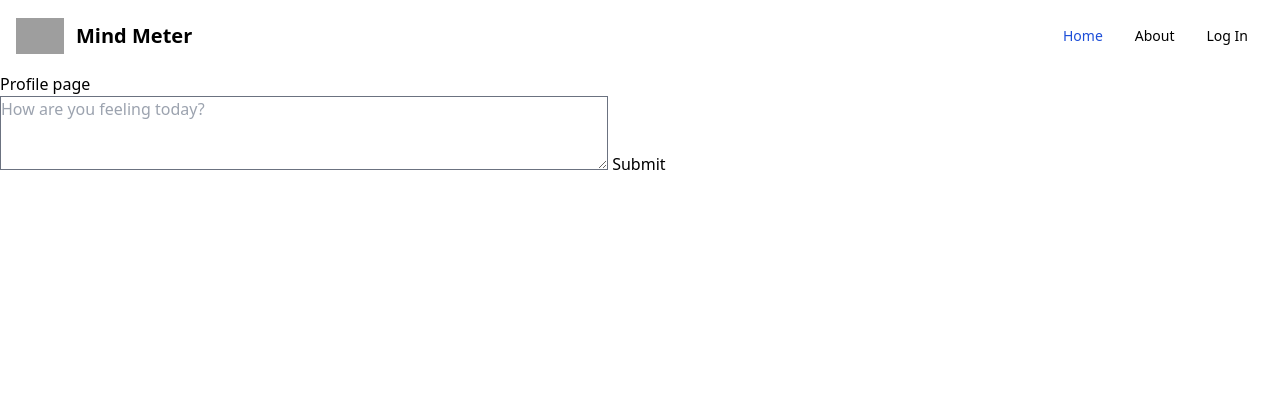
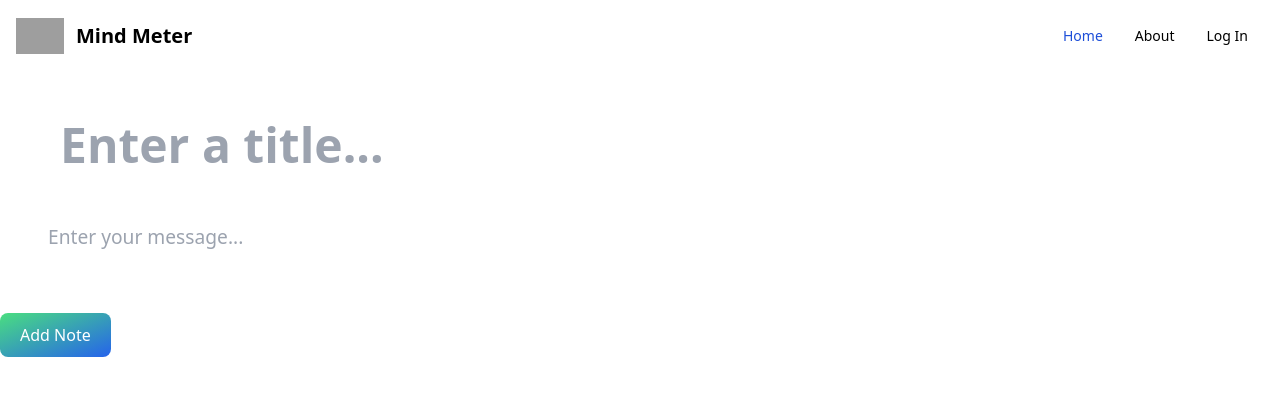
Before and after one commit to ismarjiw/Mind-Meter, a Flask app: page /profile/1 in a window 1280 px wide. Shown: the top 396 px of the page. Run offline with Flask 3, Linux system fonts and the light colour scheme; some libraries are stand-ins or nearby versions; grey boxes are pictures that could not be loaded.

Commit message:
updated journal appearance

```diff
--- a/static/src/additional.css
+++ b/static/src/additional.css
@@ -1,3 +1,39 @@
 #timer-result {
     color: red;
 }
+
+.notes {
+    display: flex;
+    height: 100%;
+}
+
+.notes * {
+    font-family: sans-serif;
+}
+
+.notes__preview {
+    display: flex;
+    flex-direction: column;
+    padding: 2em 3em;
+    flex-grow: 1;
+}
+
+.notes__title,
+.notes__body {
+    border: none;
+    outline: none;
+    width: 100%;
+}
+
+.notes__title {
+    font-size: 3em;
+    font-weight: bold;
+}
+
+.notes__body {
+    flex-grow: 1;
+    font-size: 1.2em;
+    line-height: 1.5;
+    margin-top: 2em;
+    resize: none;
+}
--- a/templates/base.html
+++ b/templates/base.html
@@ -16,7 +16,7 @@
 
     <nav class="bg-white border-gray-100 px-2 sm:px-4 py-2.5 rounded dark:bg-gray-100">
       <div class="container flex flex-wrap items-center justify-between mx-auto">
-        <a href="localhost:5000" class="flex items-center">
+        <a href="/" class="flex items-center">
             <img src="https://www.svgrepo.com/show/53322/meditation.svg" class="h-6 mr-3 sm:h-9" alt="Flowbite Logo" />
             <span class="self-center text-xl font-semibold whitespace-nowrap dark:text-gray">Mind Meter</span>
         </a>
--- a/templates/profile.html
+++ b/templates/profile.html
@@ -2,8 +2,6 @@
 {% block title %} Profile Page {% endblock %}
 
 {% block body %}
-
-Profile page
 
 <!-- <h1>(( user.user_id ))</h1> ## replace with {}
 
@@ -11,11 +9,13 @@ Profile page
 (( user.email )) ## replace with {}
 </p> -->
 
-<div id = "journal">
-    <div class = "text">
-        <textarea id = "content" cols = "64" rows = "3" placeholder = "How are you feeling today?"></textarea>
-        <button id = "submit" onclick = "handleMessage()">Submit</button>
-    </div>
+
+<div class="notes__preview">
+    <input class="notes__title" type="text" placeholder="Enter a title...">
+    <textarea class="notes__body" placeholder="Enter your message..."></textarea>
+</div>
+<div class="notes__sidebar">
+    <button type="button" class="text-white bg-gradient-to-br from-green-400 to-blue-600 hover:bg-gradient-to-bl focus:ring-4 focus:outline-none focus:ring-green-200 dark:focus:ring-green-800 font-medium rounded-lg text-md px-5 py-2.5 text-center mr-2 mb-2">Add Note</button>
 </div>
 
 
```
